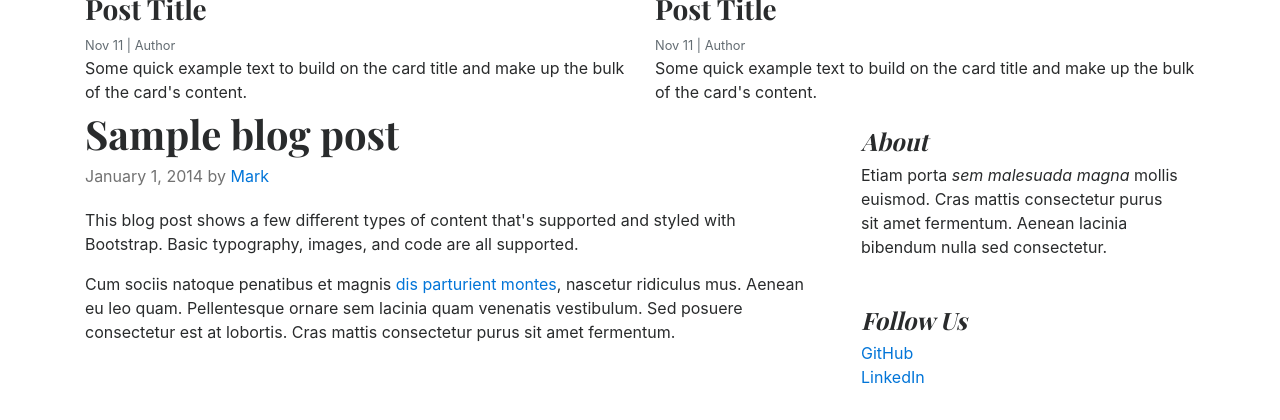
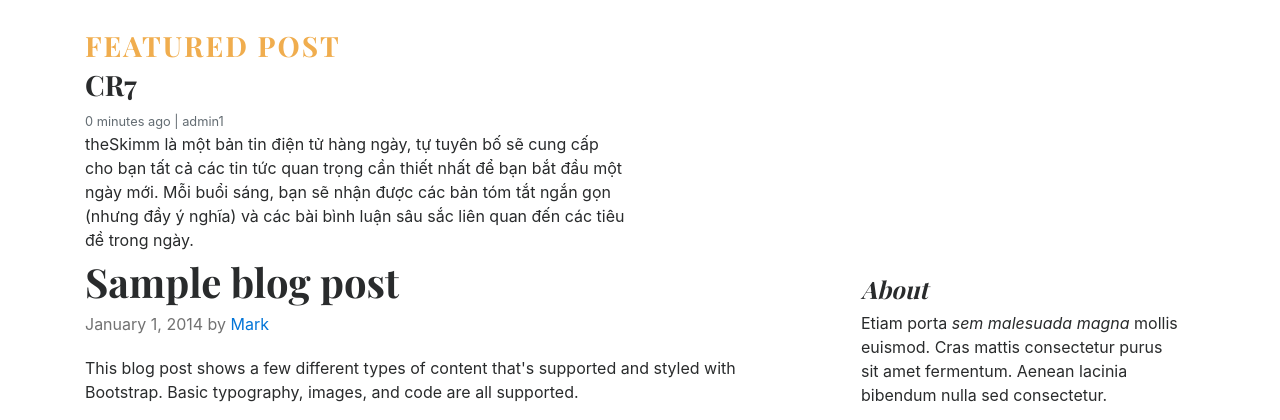
Before and after one commit to Hung998S/blog_website, a Django app: page / in a window 1280 px wide. Shown: the part 509-929 px from the top of the page. Run offline with Django 5.2, Linux system fonts and the light colour scheme; data comes from the database, SQL or seed files in the repository; both versions use the stored data as it was after the commit.

Commit message:
show feacherd post

```diff
--- a/blog_main/views.py
+++ b/blog_main/views.py
@@ -1,9 +1,12 @@
 from django.shortcuts import render
-from blogs.models import Category
+from blogs.models import Category, Blogs
 
 def home(request):
     categories = Category.objects.all()
+    featrued_post = Blogs.objects.filter(is_feacherd = True )
+    # print(featrued_post)
     context = {
-        'categories':categories
+        'categories':categories,
+        'featured_post': featrued_post
     }
     return render(request,'home.html', context)
--- a/templates/home.html
+++ b/templates/home.html
@@ -33,35 +33,35 @@
         </nav>
       </div>
 
-
-
-<div class="jumbotron p-3 p-md-5 text-white rounded bg-dark" style="background-image: url(/static/images/cricket2.jpg);background-blend-mode: overlay;background-size:cover;">
+{% for post in featured_post %}
+  {% if forloop.first %}
+<div class="jumbotron p-3 p-md-5 text-white rounded bg-dark" style="background-image: url({{ post.blog_image.url }});background-blend-mode: overlay;background-size:cover;">
     <div class="col-md-8 px-0">
-      <h1 class="display-4 font-italic">Title of a longer featured blog post</h1>
-      <p class="lead my-3">Multiple lines of text that form the lede, informing new readers quickly and efficiently about what's most interesting in this post's contents.</p>
+      <h1 class="display-4 font-italic">{{ post.title }}</h1>
+      <p class="lead my-3">{{ post.short_description }}</p>
       <p class="lead mb-0"><a href="#" class="text-white font-weight-bold">Continue reading...</a></p>
     </div>
   </div>
+  {% endif %}
+{% endfor %}
 
+<!-- Featured Post -->
+<h3 class="text-uppercase text-warning" style="letter-spacing: 2px;">Featured Post</h3>
   <div class="row mb-2">
+    {% for post in featured_post %}
+      {% if not forloop.first %}
     <div class="col-md-6">
       <div class="card border-0" >
         <div class="card-body">
-          <h3>Post Title</h3>
-          <small class="mb-1 text-muted">Nov 11 | Author</small>
-          <p class="card-text">Some quick example text to build on the card title and make up the bulk of the card's content.</p>
+          <h3>{{ post.title }}</h3>
+          <small class="mb-1 text-muted">{{post.created_at | timesince}} ago | {{ post.author }}</small>
+          <p class="card-text">{{ post.short_description }}</p>
         </div>
       </div>
     </div>
-    <div class="col-md-6">
-      <div class="card border-0" >
-        <div class="card-body">
-          <h3>Post Title</h3>
-          <small class="mb-1 text-muted">Nov 11 | Author</small>
-          <p class="card-text">Some quick example text to build on the card title and make up the bulk of the card's content.</p>
-        </div>
-      </div>
-    </div>
+      {% endif %}
+    {% endfor %}
+
   </div>
 
   <main role="main" class="container p-0">
```
Also changed, not shown: db.sqlite3.
